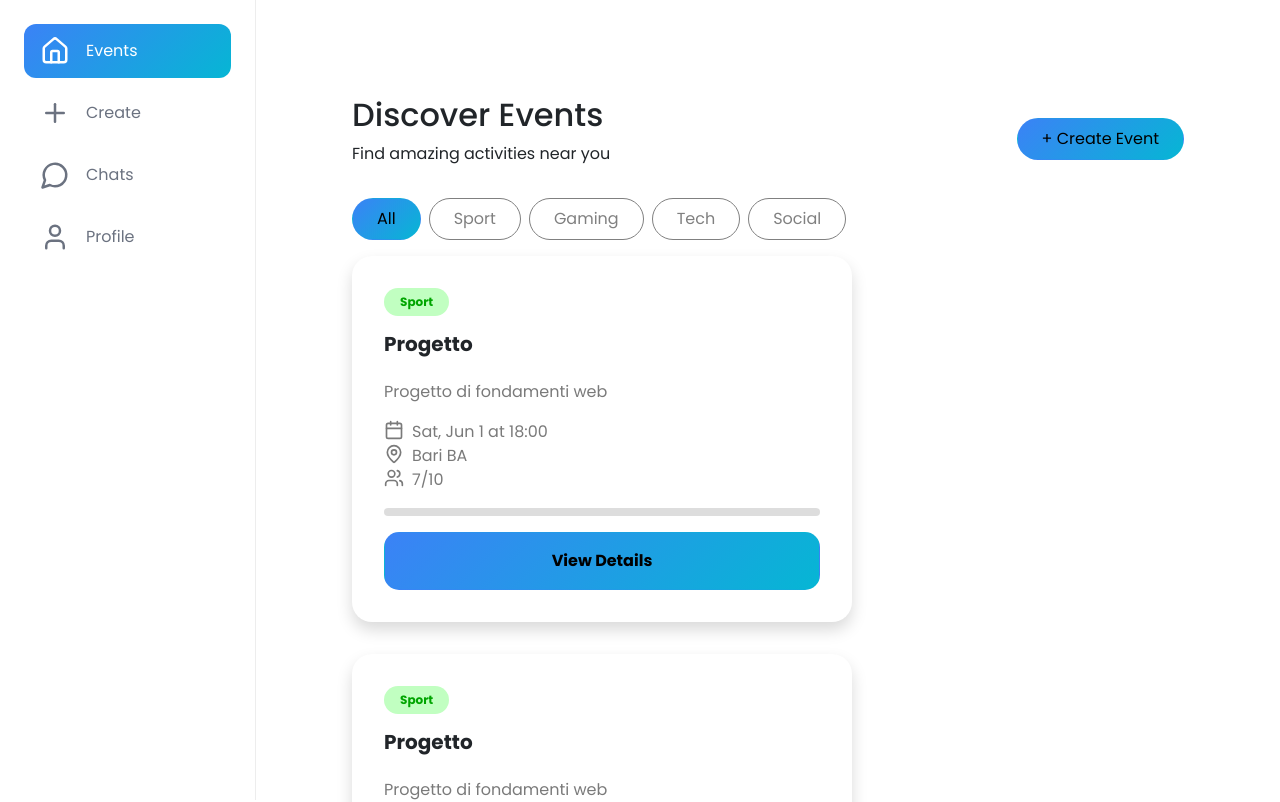
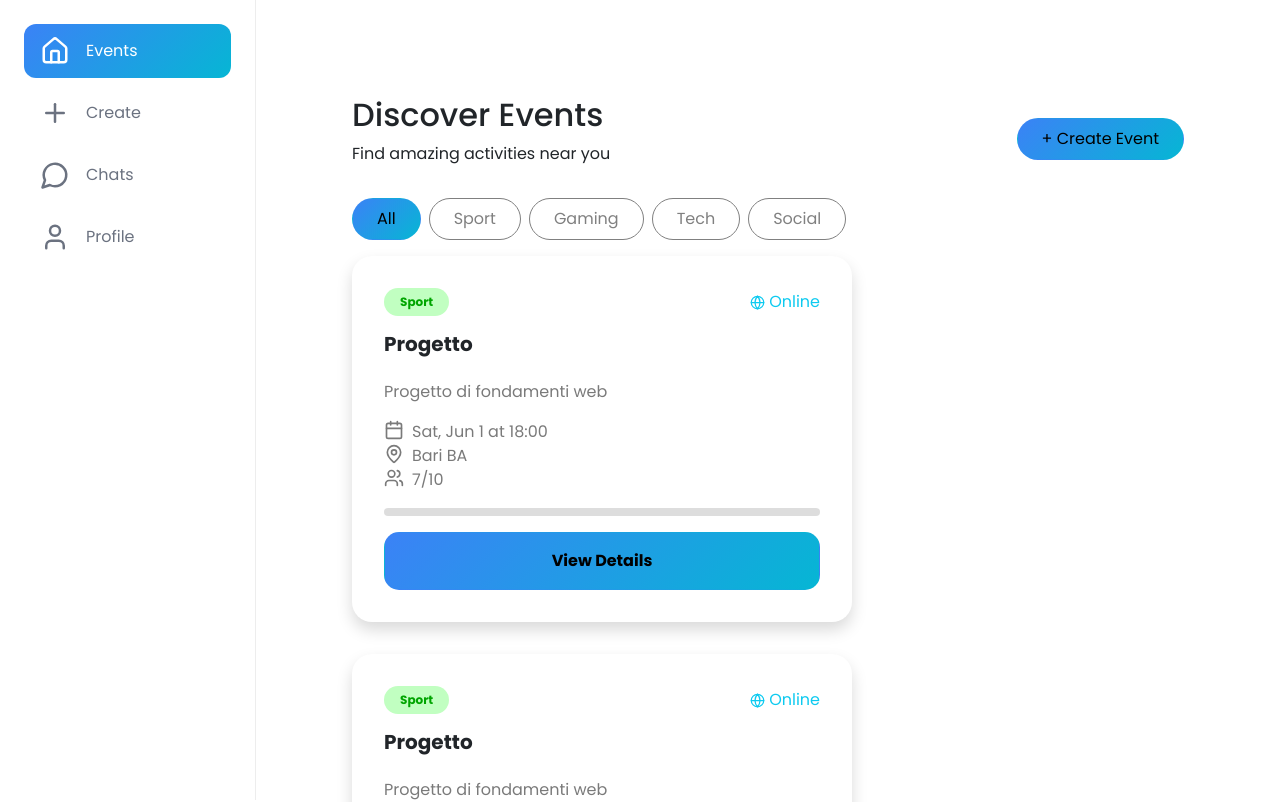
Before and after one commit to marcomaraglino/social_f_web_project, a React (Vite) app: page / in a window 1280 px wide. Shown: the top 802 px of the page. Built offline with nearby package versions, Linux system fonts and the light colour scheme.

Commit message:
isOnline

```diff
--- a/src/components/EventCard/EventCard.jsx
+++ b/src/components/EventCard/EventCard.jsx
@@ -1,5 +1,5 @@
 import './EventCard.css'
-import {Calendar, Users, MapPin} from 'lucide-react'
+import {Calendar, Users, MapPin, Globe} from 'lucide-react'
 export function EventCard(props){
     const getActivityClass = (activity) => {
         switch (activity){
@@ -10,12 +10,24 @@ export function EventCard(props){
 
         }
     }
+    const isOnline = (online) => online === true;
     return(
             <div className='infoCard shadow'>
-                <div className="d-flex  justify-content-between">
+                <div className="d-flex justify-content-between">
                     <span className={`badge rounded-pill px-3 py-2 ${getActivityClass(props.activity)}`}>
                         {props.activity}
                     </span>
+
+                        <span className={`d-flex align-items-center gap-1 ${isOnline(props.online)
+                            ?'text-info fs-6'
+                            :'text-white'
+                        }`}>
+                            <Globe size={15}  className={`${isOnline(props.online)
+                                ?'text-info'
+                                :'text-white'
+                            }`}/>
+                            Online
+                        </span>
                 </div>
                 <h5>{props.nome}</h5>
                 <p>{props.descrizione}</p>
--- a/src/views/FeedPage/FeedPage.jsx
+++ b/src/views/FeedPage/FeedPage.jsx
@@ -6,6 +6,7 @@ const events=[
     {
         id:1,
         activity:'Sport',
+        online:true,
         nome:'Progetto',
         descrizione:'Progetto di fondamenti web',
         data:'Sat, Jun 1 at 18:00',
@@ -16,6 +17,7 @@ const events=[
     {
         id:2,
         activity:'Sport',
+        online:true,
         nome:'Progetto',
         descrizione:'Progetto di fondamenti web',
         data:'Sat, Jun 1 at 18:00',
@@ -26,6 +28,7 @@ const events=[
     {
         id:3,
         activity:'Gaming',
+        online:true,
         nome:'Progetto',
         descrizione:'Progetto di fondamenti web',
         data:'Sat, Jun 1 at 18:00',
@@ -36,6 +39,7 @@ const events=[
     {
         id:4,
         activity:'Social',
+        online:false,
         nome:'Progetto',
         descrizione:'Progetto di fondamenti web',
         data:'Sat, Jun 1 at 18:00',
@@ -80,6 +84,7 @@ export function FeedPage(){
 
                             <EventCard activity={events.activity}
                                        nome={events.nome}
+                                       online={events.online}
                                        descrizione={events.descrizione}
                                        data={events.data}
                                        luogo={events.luogo}
```
Also changed, not shown: src/components/EventCard/EventCard.css (line endings or trailing spaces).
